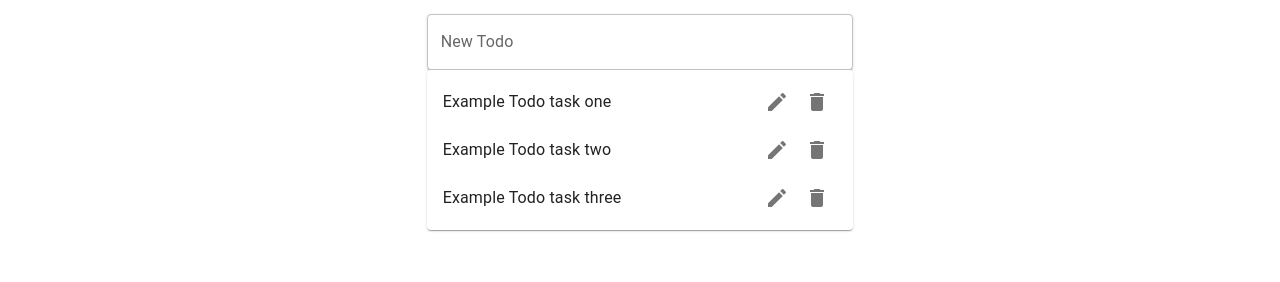
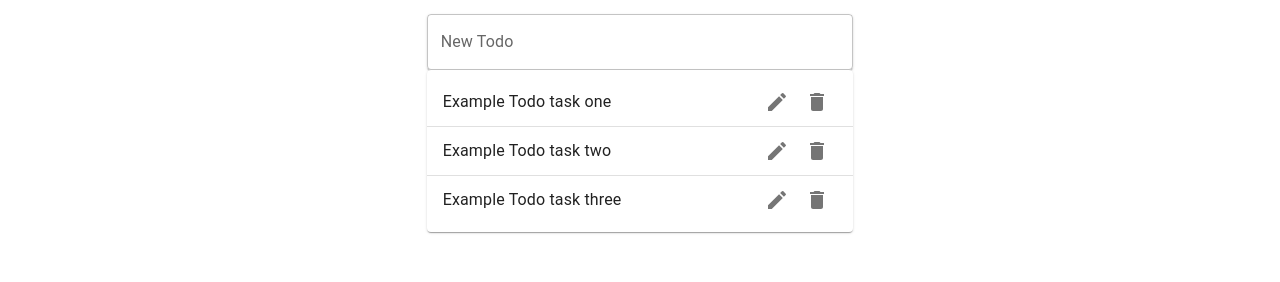
Before and after one commit to SticketInya/modern-react-bootcamp, a React (Create React App) app in the folder hooks-todo/: page / in a window 1280 px wide. Shown: the part 130-412 px from the top of the page. Built offline with nearby package versions, Linux system fonts and the light colour scheme.

Commit message:
feat(*): add divider between todos

```diff
--- a/hooks-todo/src/Components/Todo.js
+++ b/hooks-todo/src/Components/Todo.js
@@ -6,12 +6,14 @@ import {
     ListItem,
     ListItemSecondaryAction,
     ListItemText,
+    Divider,
 } from '@mui/material';
 import DeleteIcon from '@mui/icons-material/Delete';
 import EditIcon from '@mui/icons-material/Edit';
 
-function Todo({ id, task, isCompleted }) {
+function Todo({ id, task, isCompleted, isLast }) {
     return (
+        <>
             <ListItem className='Todo'>
                 <ListItemText>{task}</ListItemText>
                 <ListItemSecondaryAction>
@@ -23,6 +25,8 @@ function Todo({ id, task, isCompleted }) {
                     </IconButton>
                 </ListItemSecondaryAction>
             </ListItem>
+            {isLast && <Divider />}
+        </>
     );
 }
 
--- a/hooks-todo/src/Components/TodoList.js
+++ b/hooks-todo/src/Components/TodoList.js
@@ -4,14 +4,18 @@ import React, { useState } from 'react';
 import Todo from './Todo';
 
 //MaterialUI
-import { Divider, List, Paper } from '@mui/material';
+import { List, Paper } from '@mui/material';
 
 function TodoList({ todos }) {
     return (
         <Paper className='TodoList'>
             <List>
-                {todos.map((todo) => (
-                    <Todo key={todo.id} {...todo} />
+                {todos.map((todo, i) => (
+                    <Todo
+                        key={todo.id}
+                        {...todo}
+                        isLast={i < todos.length - 1}
+                    />
                 ))}
             </List>
         </Paper>
```
Lines whose indentation alone changed are shown as unchanged.
